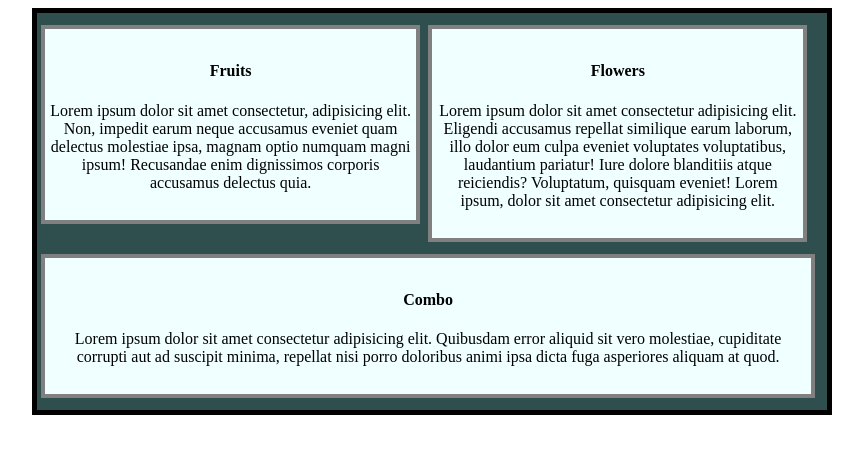
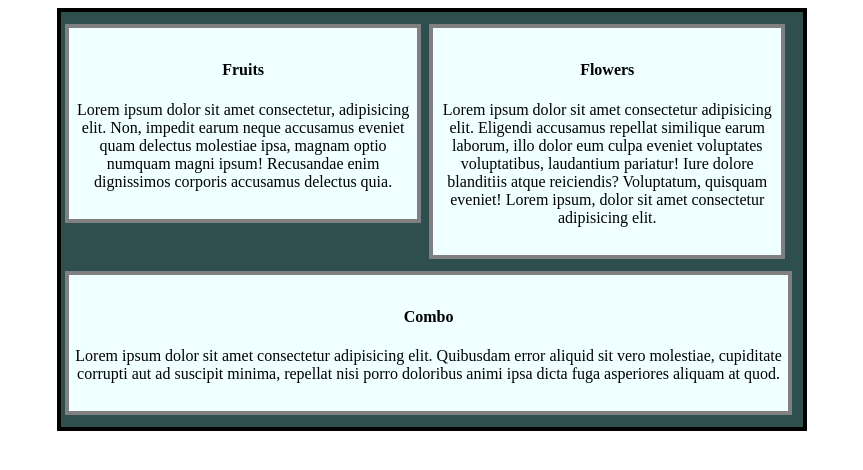
Before and after one commit to prafullarawat/Frontend_Practice, a plain HTML site: page CSS/CSS-Float&Clear/index.html in a window 1280 px wide. Shown: the whole page, without its empty margins (208-1071 px from the left). Drawn offline with Linux system fonts and the light colour scheme.

Commit message:
Update index.html

```diff
--- a/CSS/CSS-Float&Clear/index.html
+++ b/CSS/CSS-Float&Clear/index.html
@@ -10,8 +10,8 @@
         box-sizing: border-box;
       }
       .container {
-        width: 800px;
-        border: 5px solid black;
+        width: 750px;
+        border: 4px solid black;
         margin: auto;
         background-color: darkslategrey;
       }
```
